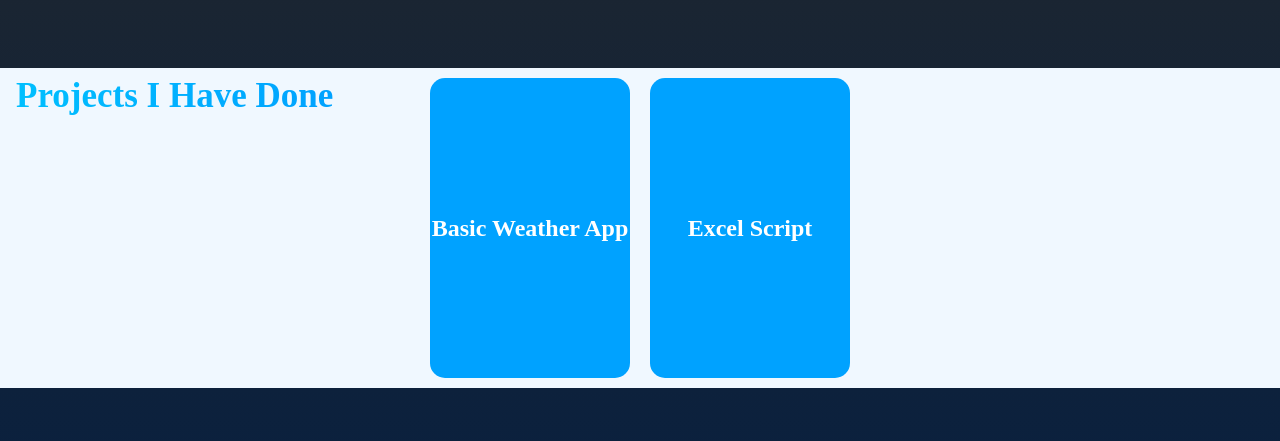
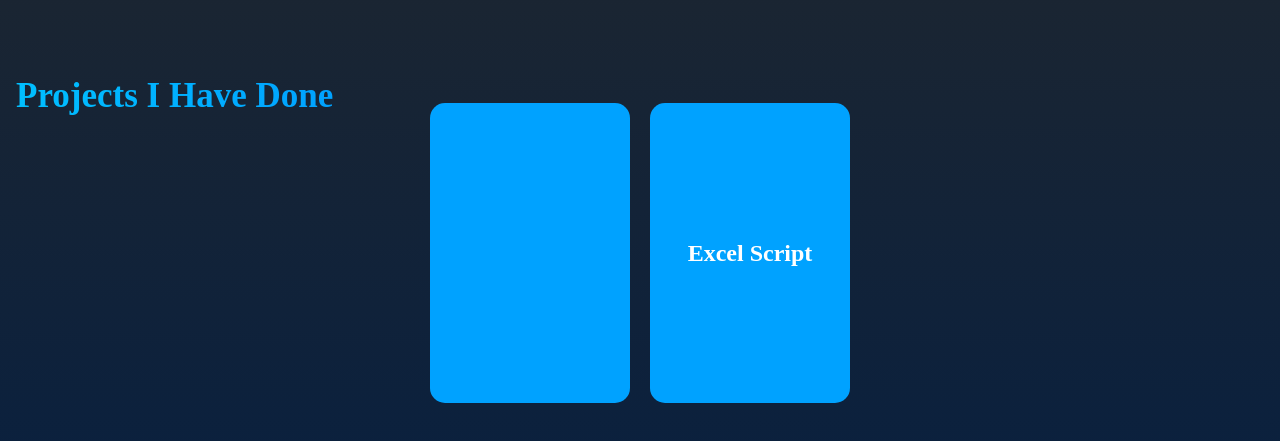
Before and after one commit to lilkahuna/first-app, a React (Create React App) app: page / in a window 1280 px wide. Shown: the part 291-732 px from the top of the page. Built offline with nearby package versions, Linux system fonts and the light colour scheme.

Commit message:
Visual GUI Additions

```diff
--- a/src/Components/Github.css
+++ b/src/Components/Github.css
@@ -23,7 +23,6 @@
     flex-direction: row;
     justify-content: center;
     align-items: center;
-    background-color: aliceblue;
     width: 100vw;
     height: 40vh;
     margin-top: 70px;
@@ -33,6 +32,7 @@
 
 .project-1, .project-2{
     margin: 10px;
+    margin-top: 60px;
     background-color: #00a2ff;
     display: flex;
     justify-content: center;
@@ -40,5 +40,22 @@
     border-radius: 15px;
     height: 300px;
     width: 200px;
+    overflow: hidden;
+    position: relative;
 
 }
+
+.project1-body{
+    width: 100%;
+    height: 100%;
+    top: 0;
+    right: -100%;
+    background: #1f3d4738;
+    backdrop-filter: blur(5px);
+    transition: 2s;
+    position: absolute;
+}
+
+.project-1:hover .project1-body{
+    right: 0;
+}
--- a/src/Components/Github.js
+++ b/src/Components/Github.js
@@ -11,7 +11,12 @@
                 <h1 className='main-head'>Projects I Have Done</h1>
 
                 <div className='project-1'>
-                    <h2 className='pro-head'>Basic Weather App</h2>
+                        <img src=''></img>
+                        <div className='project1-body'>
+                            <h2 className='pro-head'>Basic Weather App</h2>
+
+                            <p>This is a basic weather app I created in Python. It utilizes a </p>
+                        </div>
                 </div>
 
                 <div className='project-2'>
```
